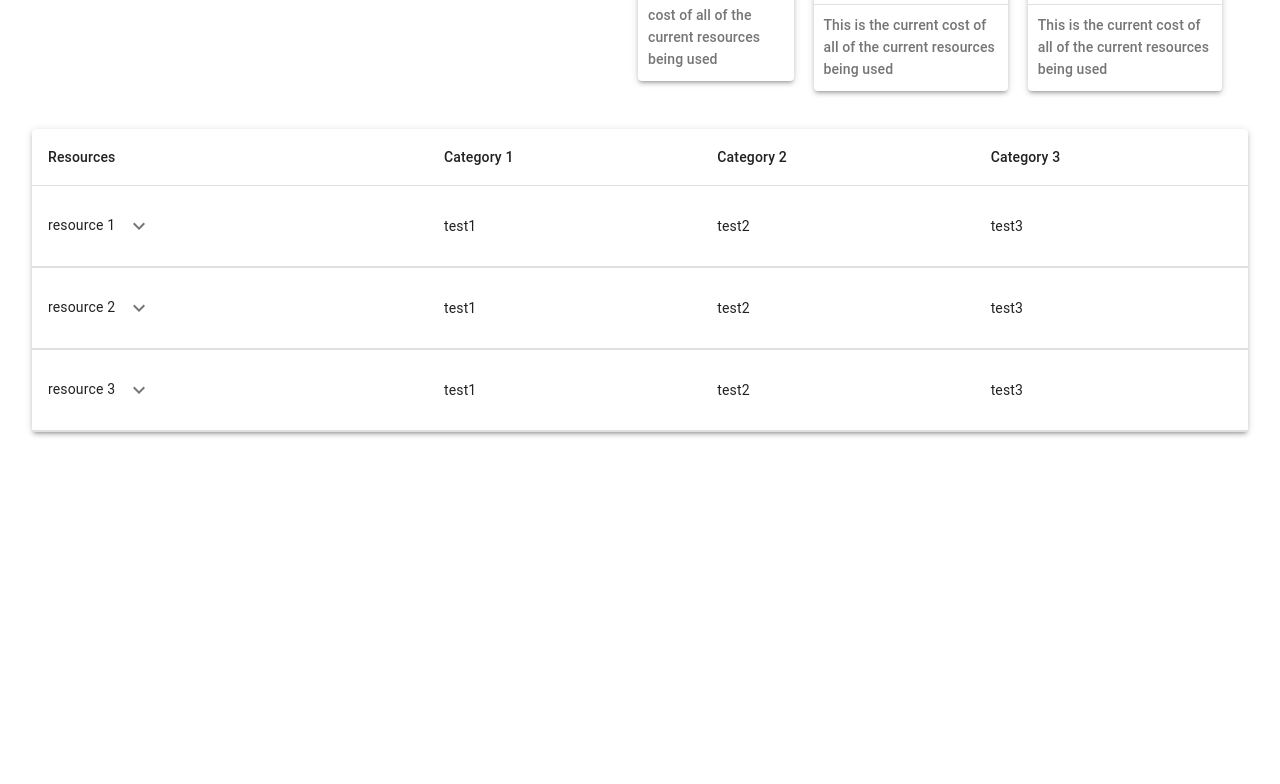
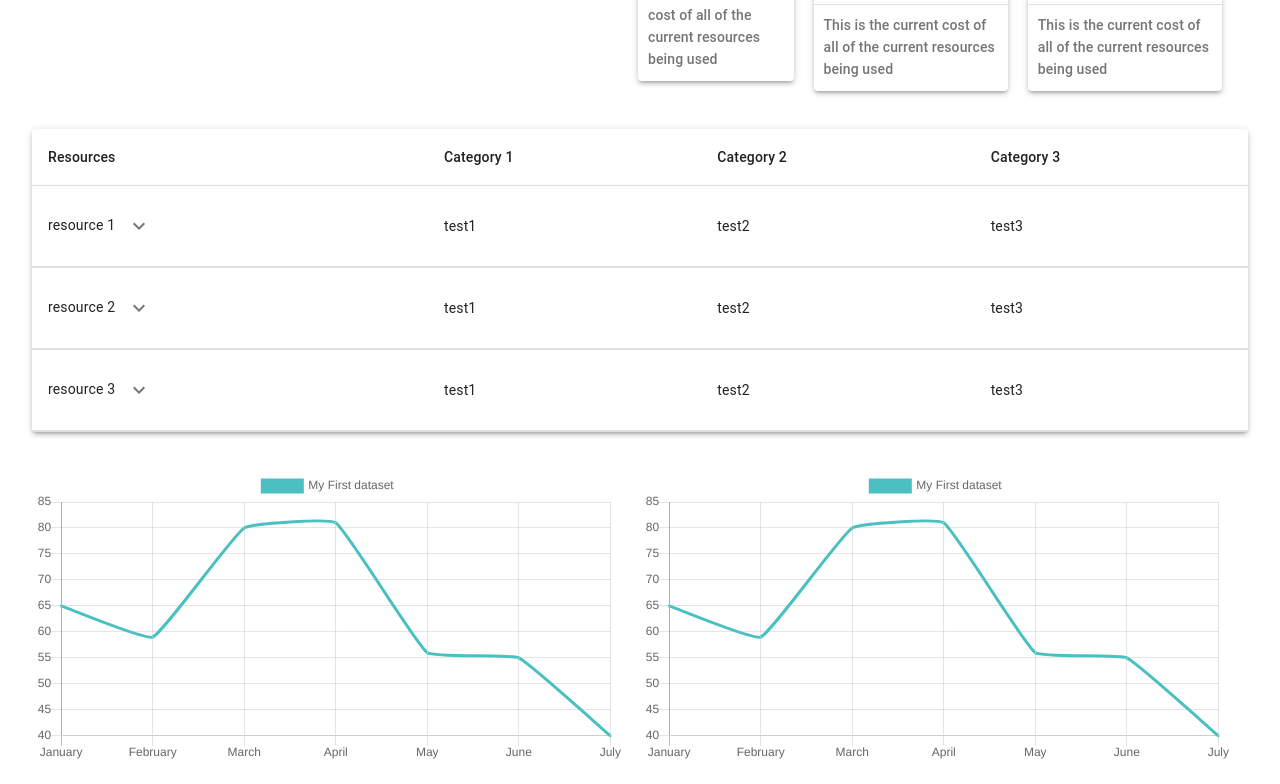
Before and after one commit to carlosap/Go, a React (Create React App) app in the folder azuremonitor/client/: page /home in a window 1280 px wide. Shown: the part 217-1001 px from the top of the page. Before the commit the page ends 800 px from the top, so only its background shows below. Built offline with nearby package versions, Linux system fonts and the light colour scheme; no server answers.

Commit message:
added graphs

```diff
--- a/azuremonitor/client/package.json
+++ b/azuremonitor/client/package.json
@@ -11,6 +11,7 @@
     "chart.js": "^2.9.3",
     "leaflet": "^1.6.0",
     "react": "^16.13.1",
+    "react-chartjs-2": "^2.10.0",
     "react-dom": "^16.13.1",
     "react-leaflet": "^2.7.0",
     "react-router-dom": "^5.2.0",
--- /dev/null
+++ b/azuremonitor/client/src/components/Graph1.js
@@ -0,0 +1,39 @@
+import React  from 'react';
+import {makeStyles} from '@material-ui/core/styles'
+import {Line} from 'react-chartjs-2';
+
+const data = {
+    labels: ['January', 'February', 'March', 'April', 'May', 'June', 'July'],
+    datasets: [
+      {
+        label: 'My First dataset',
+        fill: false,
+        lineTension: 0.1,
+        backgroundColor: 'rgba(75,192,192,0.4)',
+        borderColor: 'rgba(75,192,192,1)',
+        borderCapStyle: 'butt',
+        borderDash: [],
+        borderDashOffset: 0.0,
+        borderJoinStyle: 'miter',
+        pointBorderColor: 'rgba(75,192,192,1)',
+        pointBackgroundColor: '#fff',
+        pointBorderWidth: 1,
+        pointHoverRadius: 5,
+        pointHoverBackgroundColor: 'rgba(75,192,192,1)',
+        pointHoverBorderColor: 'rgba(220,220,220,1)',
+        pointHoverBorderWidth: 2,
+        pointRadius: 1,
+        pointHitRadius: 10,
+        data: [65, 59, 80, 81, 56, 55, 40]
+      }
+    ]
+  };
+
+const Graph1 = (props) => {
+
+    return (
+        <Line data={data} />
+    )
+}
+
+export default Graph1
--- a/azuremonitor/client/src/pages/HomePage.js
+++ b/azuremonitor/client/src/pages/HomePage.js
@@ -1,10 +1,11 @@
 import React  from 'react';
 import {makeStyles} from '@material-ui/core/styles'
-import {Grid} from "@material-ui/core"
+import {Grid} from '@material-ui/core'
 
 import AnalyticsWidget from '../components/AnalyticsWidget'
 import ResourcesTable from '../components/ResourcesTable'
-import Logo from "../assets/images/Honeywell-Logo-17.jpg"
+import Graph1 from '../components/Graph1'
+import Logo from '../assets/images/Honeywell-Logo-17.jpg'
 
 const useStyles = makeStyles({
     logo: {
@@ -30,33 +31,33 @@ const HomePage = () => {
     return (
 
         <Grid style={{padding:'10px'}} container spacing={2}>
-            <Grid style={{display:'flex'}} sm={12} item justify="space-between">
+            <Grid style={{display:'flex'}} sm={12} item justify='space-between'>
                 <div>
-                    <img className={styles.logo} src={Logo} alt={"logo"} width={270}></img>
+                    <img className={styles.logo} src={Logo} alt={'logo'} width={270}></img>
                 </div>
 
                 <div className={styles.widgetsContainer}>
                     <div className={styles.widget}>
                         <AnalyticsWidget
-                            title="Current Cost"
+                            title='Current Cost'
                             amount={100000}
-                            description="This is the current cost of all of the current resources being used"
+                            description='This is the current cost of all of the current resources being used'
                         />
                     </div>
 
                     <div className={styles.widget}>
                         <AnalyticsWidget
-                            title="Savings From Optimization"
+                            title='Savings From Optimization'
                             amount={10000000}
-                            description="This is the current cost of all of the current resources being used"
+                            description='This is the current cost of all of the current resources being used'
                         />
                     </div>
 
                     <div className={styles.widget}>
                         <AnalyticsWidget
-                            title="Cost after Optimization"
+                            title='Cost after Optimization'
                             amount={10000000}
-                            description="This is the current cost of all of the current resources being used"
+                            description='This is the current cost of all of the current resources being used'
                         />
                     </div>
                 </div>
@@ -65,6 +66,17 @@ const HomePage = () => {
             <Grid style={{padding:'30px'}} item sm={12}>
                 <ResourcesTable/>
             </Grid>
+
+            <Grid style={{paddingLeft:'30px', paddingRight:'30px'}} container item sm={12} spacing={2}>
+                <Grid item sm={6}>
+                    <Graph1/>
+
+                </Grid>
+                <Grid item sm={6}>
+                    <Graph1/>
+
+                </Grid>
+            </Grid>
         </Grid>
     )
 }
```
Also changed, not shown: 1 other file (tests, documents, lock files or other folders).
